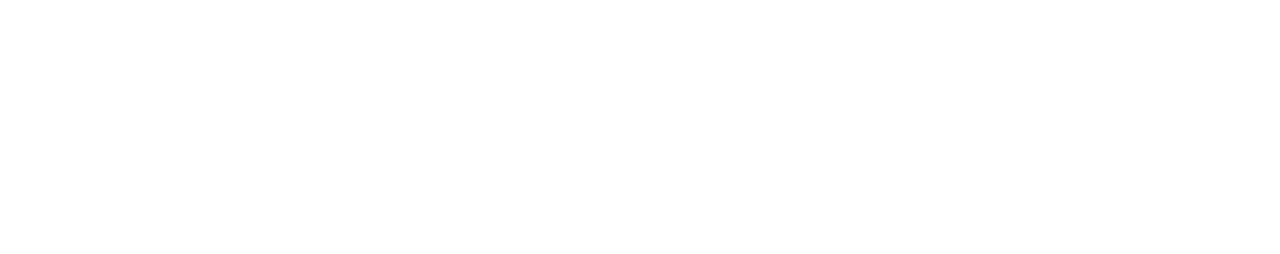
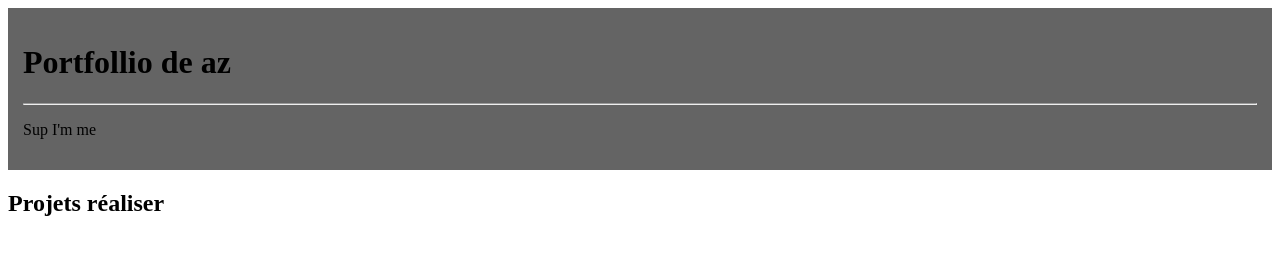
Before and after one commit to azarma-azata/testdep, a plain HTML site: page index.html in a window 1280 px wide. Drawn offline with Linux system fonts and the light colour scheme.

Commit message:
struct of the html file

```diff
--- a/index.html
+++ b/index.html
@@ -3,9 +3,17 @@
 <head>
     <meta charset="UTF-8">
     <meta name="viewport" content="width=device-width, initial-scale=1.0">
-    <title>Document</title>
+    <title>Portfollio</title>
 </head>
 <body>
-
+    <header style="background-color:#646464;padding: 15px">
+        <h1>Portfollio de az</h1>
+        <hr>
+        <p>Sup I'm me</p>
+    </header>
+    <section class="projects">
+        <h2>Projets réaliser</h2>
+    </section>
+    <footer></footer>
 </body>
 </html>
```
